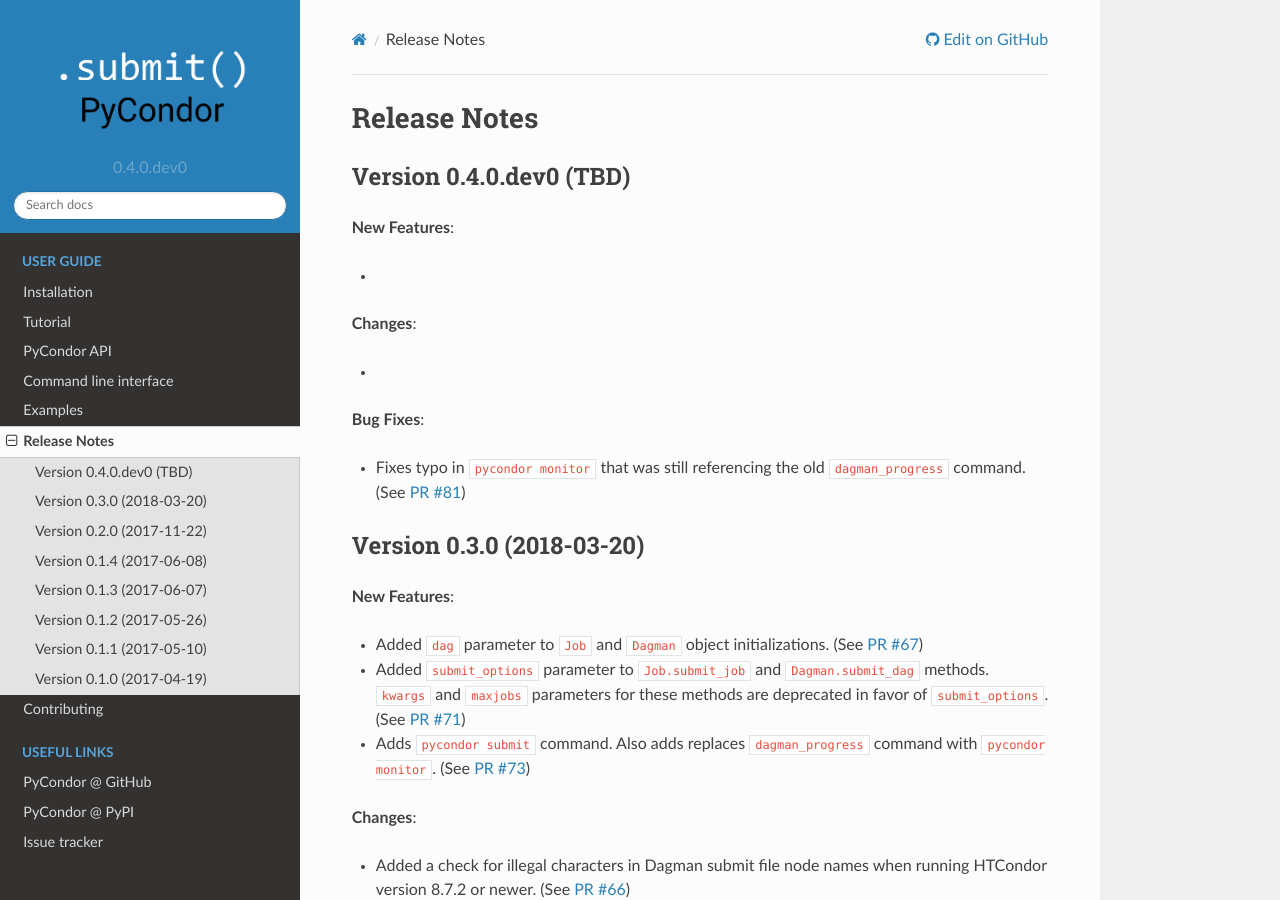
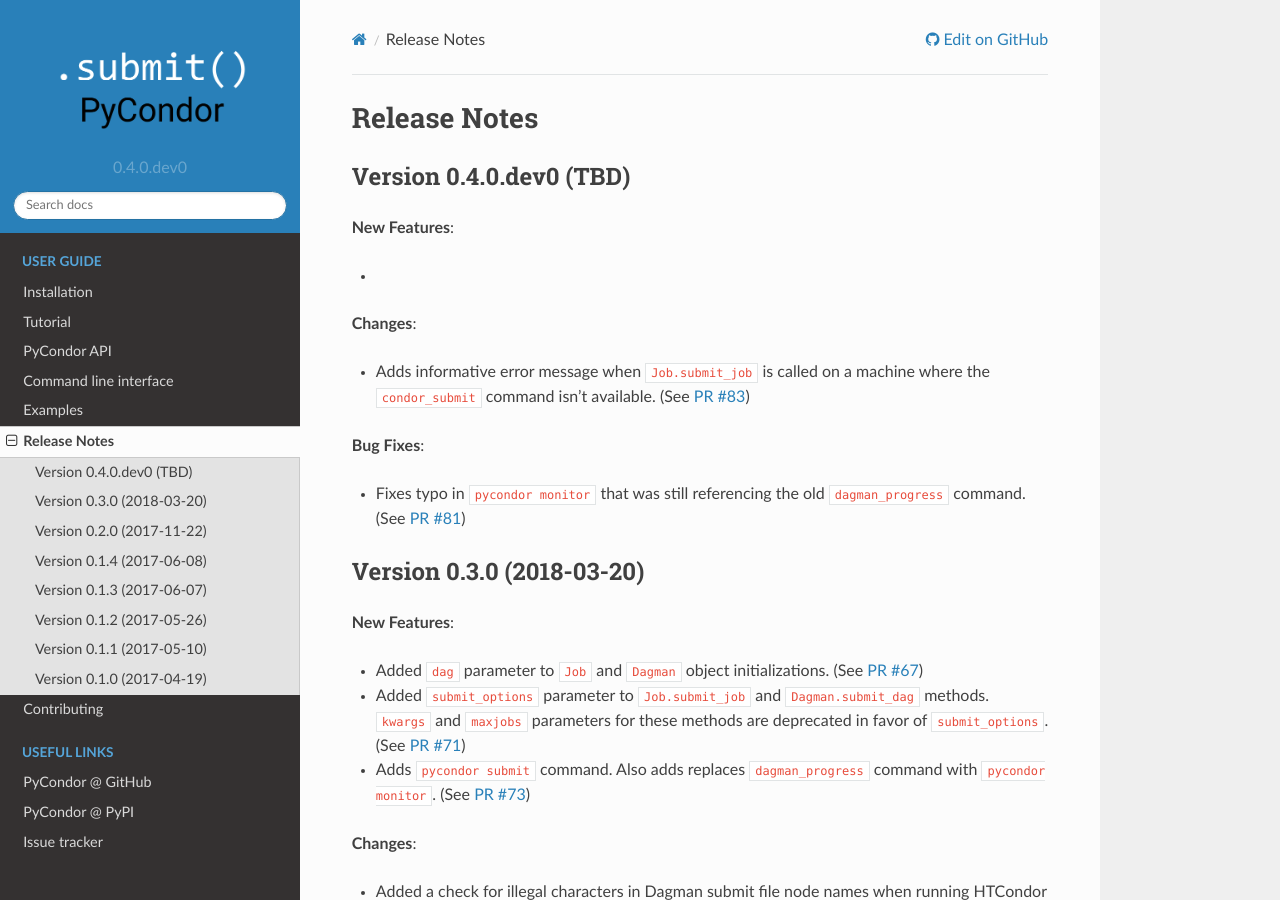
Before and after one commit to pycondor/pycondor, a Sphinx documentation site: the page built from docs/changelog.rst, in a window 1280 px wide and 900 px high. Built offline with Sphinx 7.4.7 and the Read the Docs theme 2.0.0, drawn with Linux system fonts in a browser that asks for light colours.

Commit message:
Adds changelog entry

```diff
--- a/docs/changelog.rst
+++ b/docs/changelog.rst
@@ -15,7 +15,7 @@
 
 **Changes**:
 
--
+- Adds informative error message when ``Job.submit_job`` is called on a machine where the ``condor_submit`` command isn't available. (See `PR #83 <https://github.com/jrbourbeau/pycondor/pull/83>`_)
 
 
 **Bug Fixes**:
```
